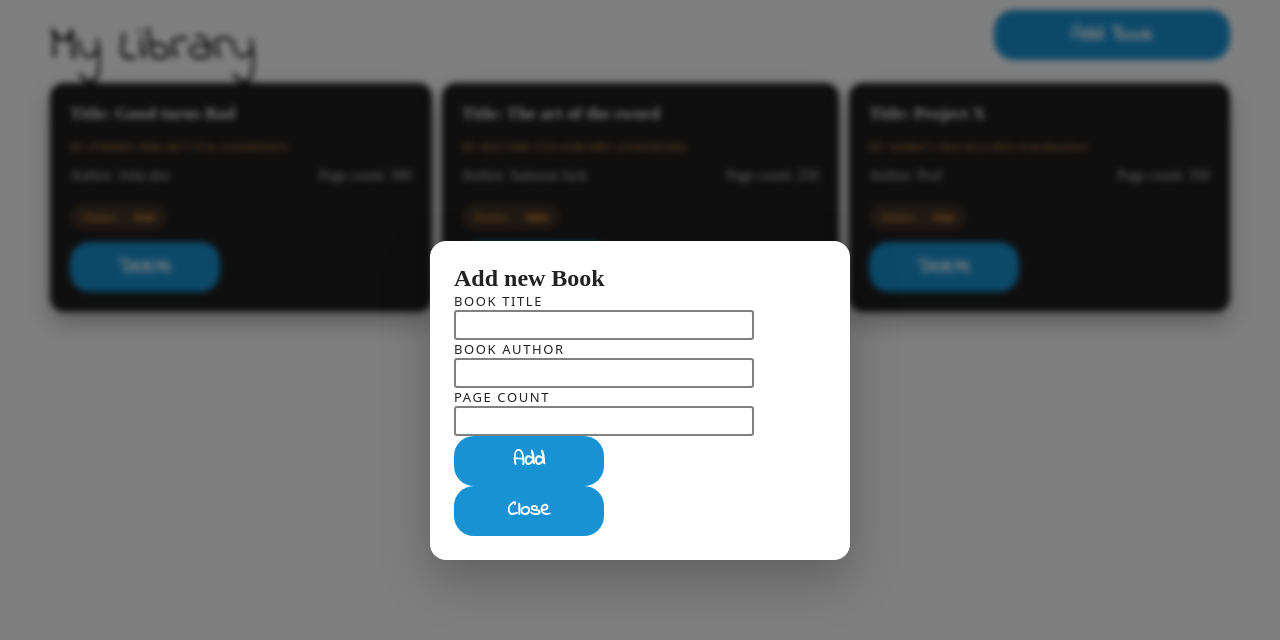
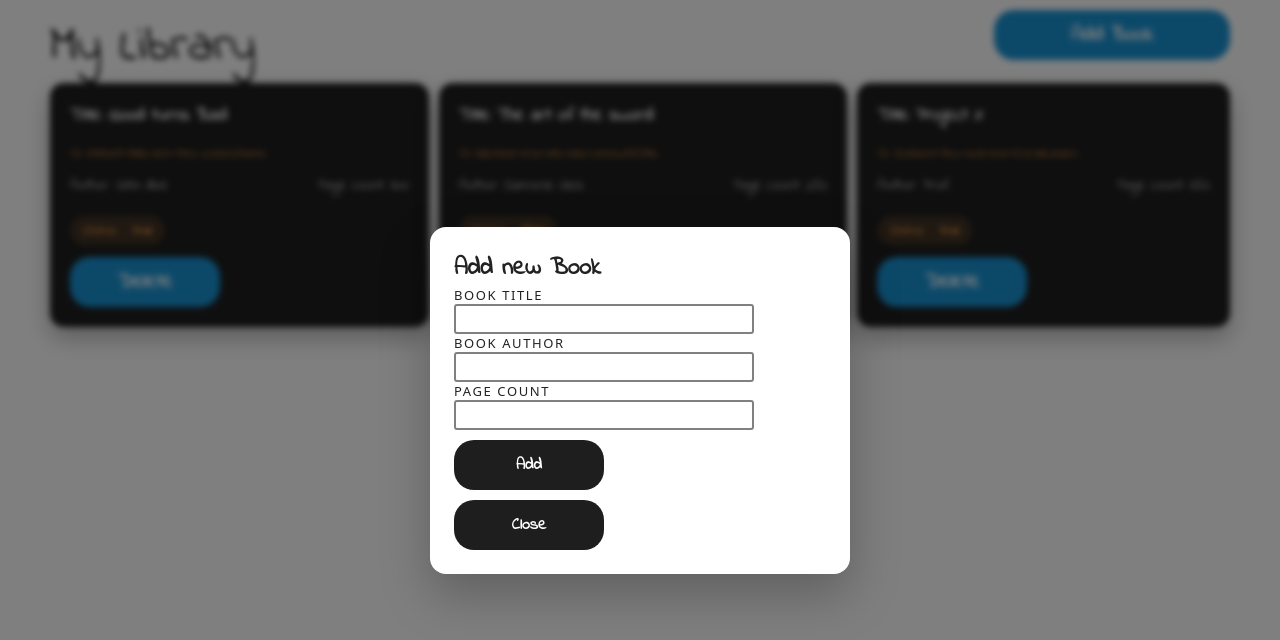
Before and after one commit to Oscar-Luntha/TOP-library, a plain HTML site: page index.html in a window 1280 px wide. Both pictures are taken after a click on the button "Add Book". Drawn offline with Linux system fonts and the light colour scheme; a web font is replaced by a local one.

Commit message:
style the page with same font style throughout

```diff
--- a/style.css
+++ b/style.css
@@ -4,6 +4,7 @@
     padding: 0;
     margin: 0;
     box-sizing: border-box;
+    font-family: "Indie flower", cursive;
 }
 body {
     padding: 0px 50px ;
@@ -124,3 +125,9 @@ dialog {
     position: relative;
     margin: auto;
 }
+dialog button {
+    font-size: medium;
+    padding: 5px;
+    margin-top: 10px;
+    background-color: #1e1e1e;
+}
```
